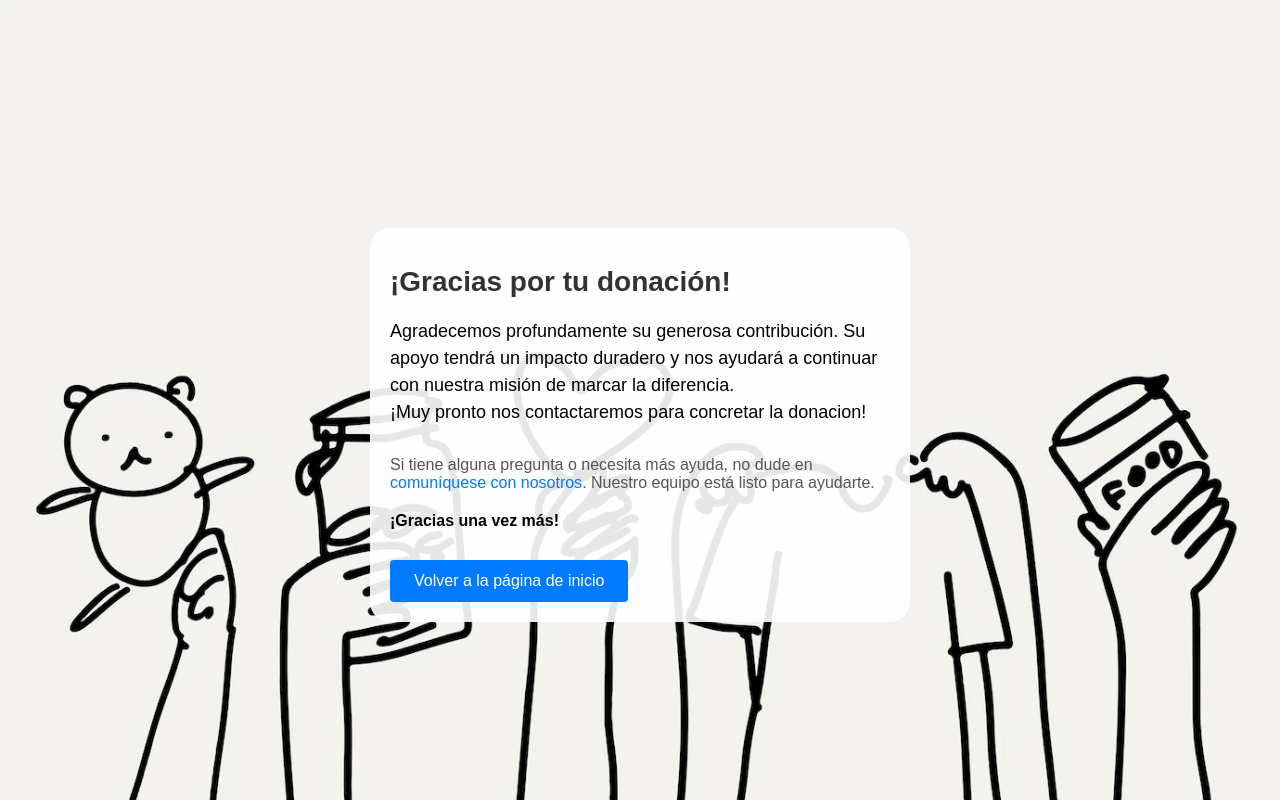
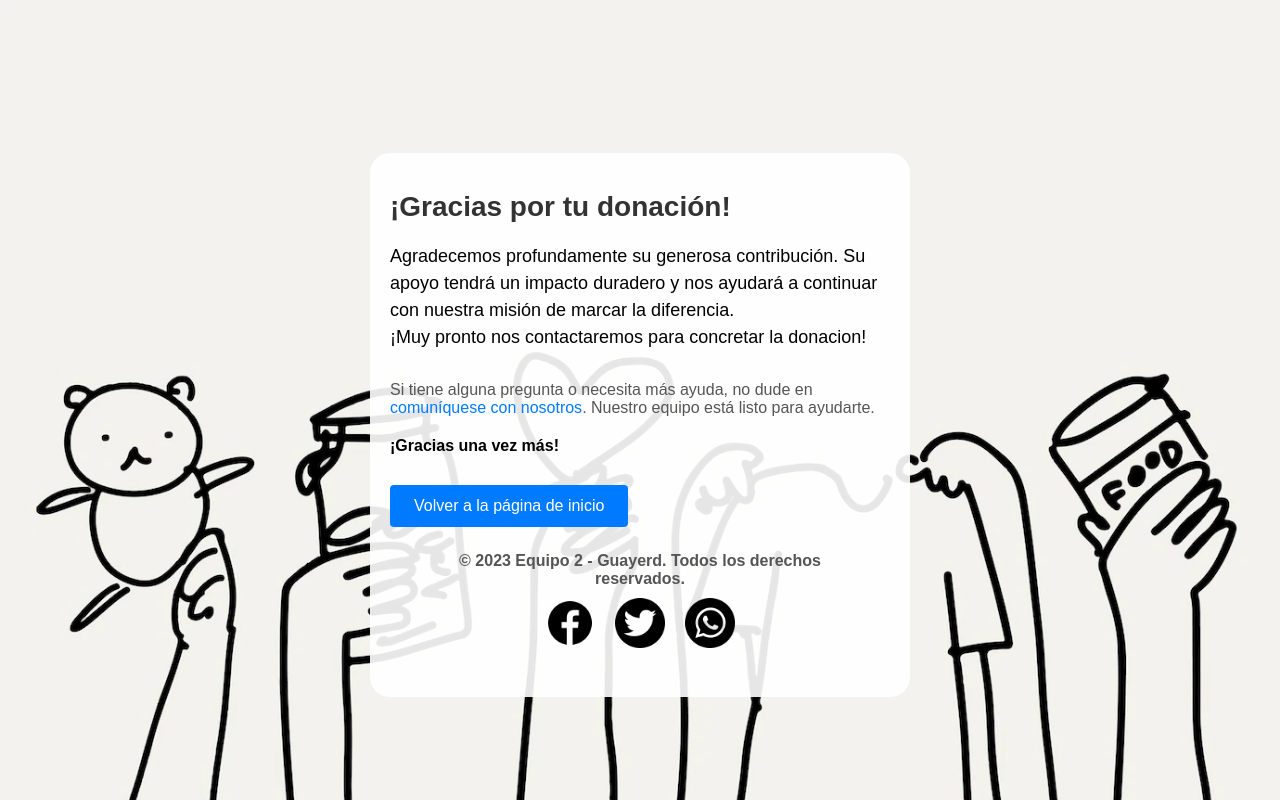
Before and after one commit to CristinaMtzR18/Wingu.io, a website: page thank_you.html in a window 1280 px wide. Drawn offline with Linux system fonts and the light colour scheme.

Commit message:
Redes sociales listas

```diff
--- a/css/styles.css
+++ b/css/styles.css
@@ -176,7 +176,7 @@ h1 {
 /*Copyright*/
 div.copyright {
   text-align: center;
-  margin: 0;
+  margin: 5%;
   font-weight: bold;
   color: #555;
 }
--- a/thank_you.html
+++ b/thank_you.html
@@ -29,6 +29,16 @@
     </p>
     <p class="signature">¡Gracias una vez más!</p>
     <a href="index.html" class="btn">Volver a la página de inicio</a>
+    <!--Copyright-->
+    <div class="copyright">
+      &copy; 2023 Equipo 2 - Guayerd. Todos los derechos reservados.
+      <!--Redes sociales-->
+      <div class="social-icons">
+          <a href="https://www.facebook.com" target="_blank"><img src="images\redesSociales\facebook.png" alt="Facebook"></a>
+          <a href="https://www.twitter.com" target="_blank"><img src="images\redesSociales\gorjeo.png" alt="Twitter"></a>
+          <a href="https://web.whatsapp.com/" target="_blank"><img src="images\redesSociales\whatsapp.png" alt="WhatsApp"></a>
+      </div>
+  </div>
   </div>
 </body>
 
```
